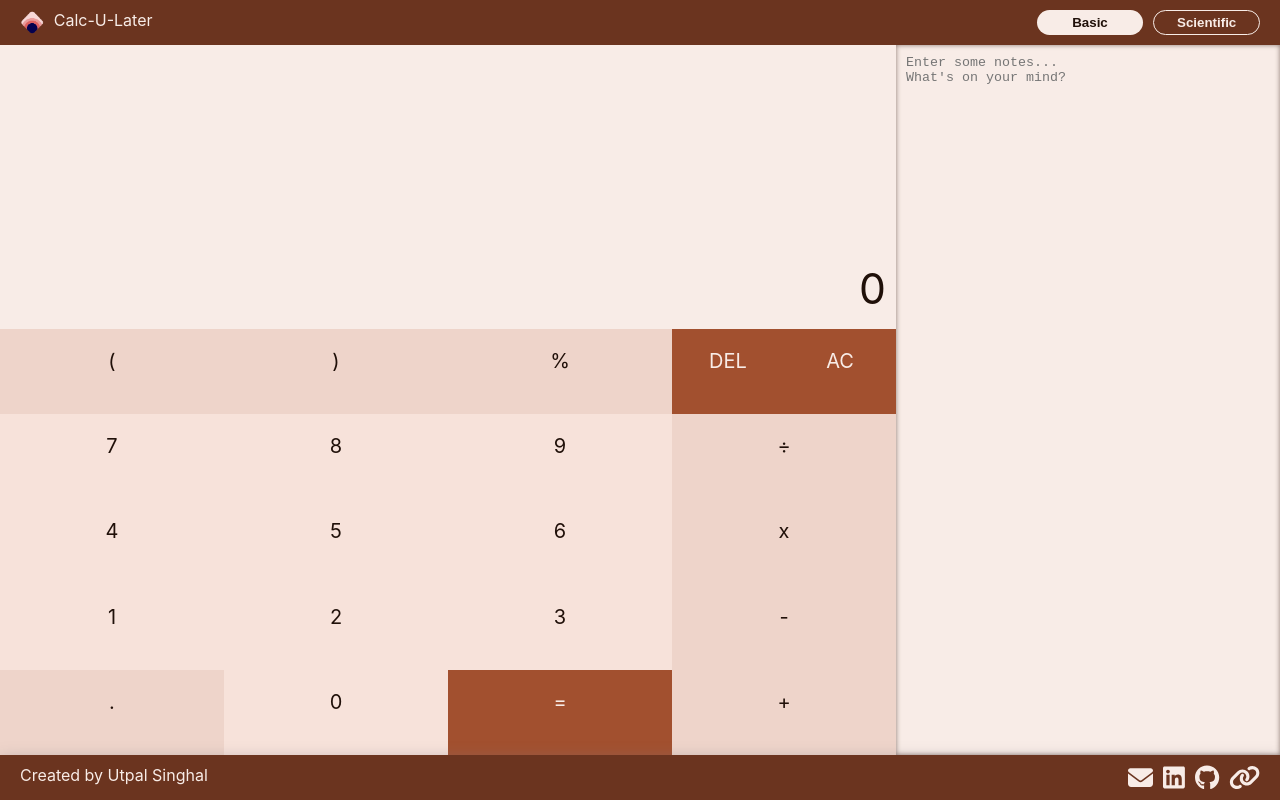
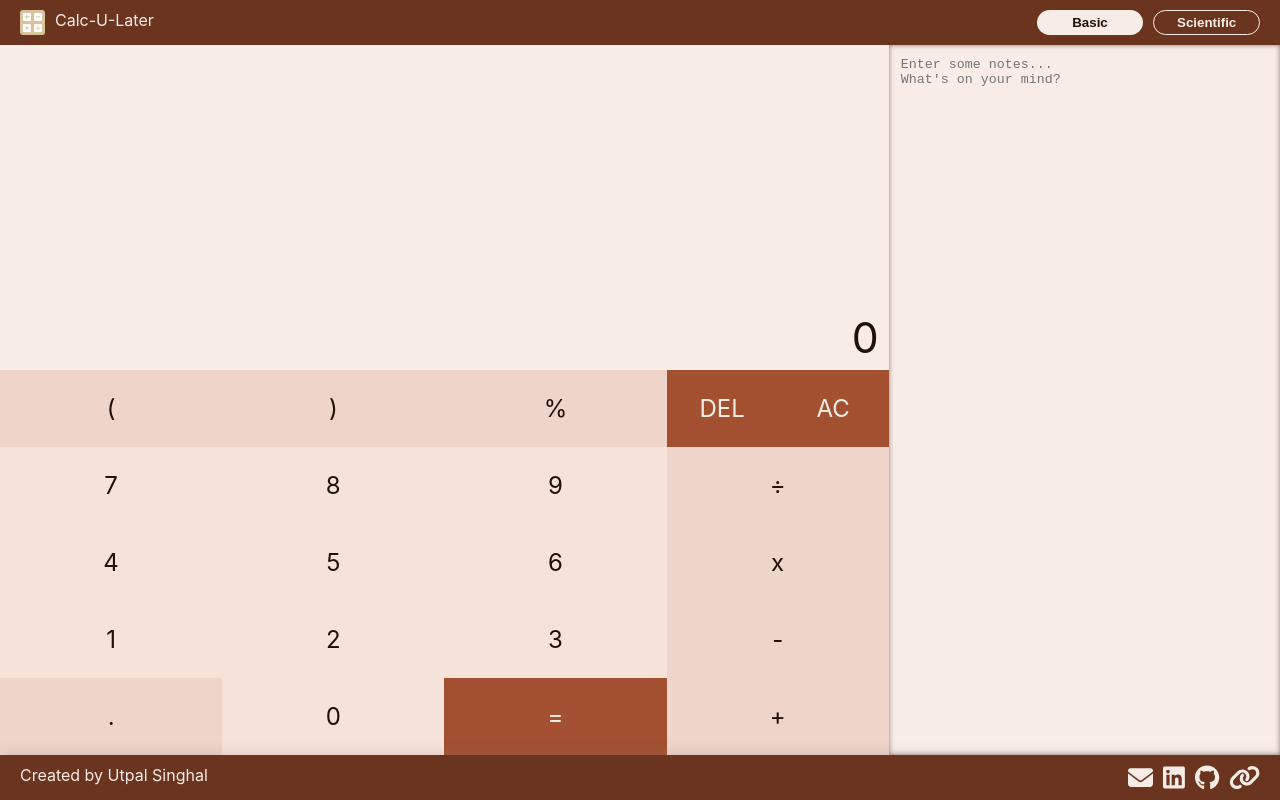
Before and after one commit to utpalsinghal/calc-u-later, a React (Create React App) app: page / in a window 1280 px wide. Built offline with nearby package versions, Linux system fonts and the light colour scheme.

Commit message:
Add logo and fix CSS

```diff
--- a/src/App.css
+++ b/src/App.css
@@ -82,12 +82,17 @@
 	margin-top: 45px;
 	margin-bottom: 45px;
 	display: flex;
+	position: fixed;
+	width: 100%;
+	height: calc(100% - 90px);
 }
 
 .calculator {
-	width: 70vw;
-	position: fixed;
-	height: calc(100% - 90px);
+	display: flex;
+	flex-direction: column;
+	justify-content: flex-end;
+	flex-grow: 4;
+	min-width: 375px;
 }
 .calculator .keypad .row {
 	display: flex;
@@ -106,10 +111,11 @@
 	width: 50%;
 }
 .history {
-	height: 30%;
+	/* height: 30%; */
 	position: relative;
 	overflow: auto;
 	background-color: #f8ece7;
+	flex-grow: 1;
 }
 .history::-webkit-scrollbar {
 	width: 12px;
@@ -119,10 +125,7 @@
 	border-radius: 5px;
 }
 .history div {
-	position: absolute;
 	margin: 10px;
-	bottom: 0;
-	right: 0;
 	height: calc(100% - 20px);
 }
 .history p {
@@ -130,7 +133,6 @@
 	text-align: right;
 }
 .result {
-	height: calc(10% - 20px);
 	text-align: right;
 	padding: 10px;
 	background-color: #f8ece7;
@@ -141,25 +143,25 @@
 	font-size: calc(8vh / 1.5);
 	line-height: 1;
 }
-.keypad {
-	height: 60%;
+.keypad p {
+	font-size: 1.5rem;
 }
 
 .notes {
-	left: 70vw;
-	width: calc(30vw - 20px);
-	position: fixed;
-	height: calc(100% - 110px);
-}
-.notes > textarea {
-	height: 100%;
-	width: 100%;
+	flex-grow: 1;
 	padding: 10px;
 	box-shadow: inset 0px 0px 5px #8a766f;
 	outline: none;
 	border: none;
 	resize: none;
 	background-color: #f8ece7;
+}
+.notes > textarea {
+	height: 100%;
+	width: 100%;
+	border: none;
+	resize: none;
+	background-color: inherit;
 }
 .notes > textarea::-webkit-scrollbar {
 	width: 12px;
@@ -176,9 +178,6 @@
 	background-color: #eed4ca !important;
 }
 @media only screen and (max-width: 768px) {
-	.calculator {
-		width: 100vw;
-	}
 	.notes {
 		display: none;
 	}
--- a/src/components/Calculator.jsx
+++ b/src/components/Calculator.jsx
@@ -4,7 +4,7 @@ import { evaluate, round } from "mathjs";
 const Calculator = () => {
 	const [expression, setExpression] = useState("");
 	const [history, setHistory] = useState([]);
-	const MAX_HISTORY_LENGTH = 10;
+	const MAX_HISTORY_LENGTH = 30;
 
 	useEffect(() => {
 		let tHistory = [...history];
```
Also changed, not shown: src/images/logo.png, 1 other file (tests, documents, lock files or other folders).
